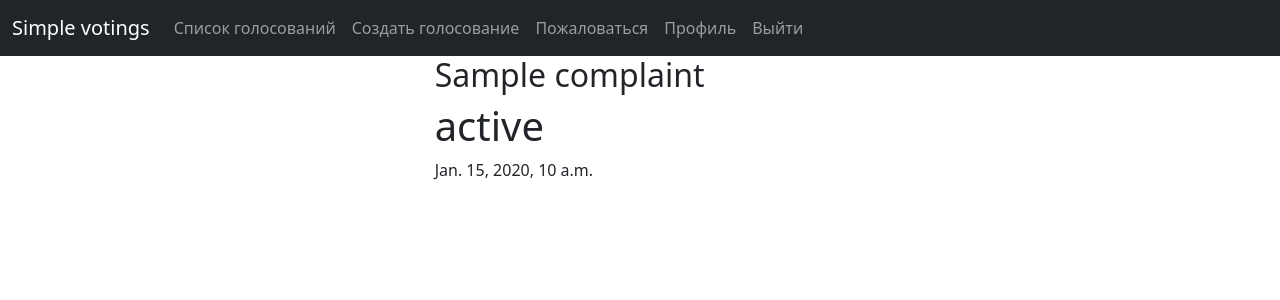
After one commit to setta1a/s1mple_votings_django, a Django app: page /view_complaint/ in a window 1280 px wide. The commit adds this page. Shown: the top 300 px of the page. Run offline with Django 4.2, Linux system fonts and the light colour scheme; a user stored in the database is signed in; tables that the repository leaves empty hold one stand-in row (values such as "Sample post"); some libraries are stand-ins or nearby versions.

Commit message:
add complaints

```diff
--- a/dj_project/urls.py
+++ b/dj_project/urls.py
@@ -4,7 +4,7 @@ from django.urls import path
 from django.conf.urls.static import static
 from dj_project import settings
 from first.views import voting_page, list_of_votings_page, index_page, add_voting, registration, redact_voting, profile, \
-    redact_profile, complaint
+    redact_profile, complaint, view_complaint
 
 urlpatterns = [
     path('admin/', admin.site.urls),
@@ -23,7 +23,8 @@ urlpatterns = [
     path('redact/<int:voting_id>/', redact_voting),
     path('profile/<int:profile_id>/', profile),
     path('redact_profile/<int:redact_profile_id>/', redact_profile),
-    path('complaint/', complaint)
+    path('complaint/', complaint),
+    path('view_complaint/', view_complaint)
 ]
 
 
--- a/first/models.py
+++ b/first/models.py
@@ -35,3 +35,4 @@ class Complaint(models.Model):
     description = models.CharField(max_length=200)
     author = models.ForeignKey(to=User, on_delete=models.CASCADE, default=1)
     created_at = models.DateTimeField()
+    status = models.CharField(max_length=100)
--- a/first/templates/menu.html
+++ b/first/templates/menu.html
@@ -15,10 +15,13 @@
                     <a class="nav-link" href="/add_voting/">Cоздать голосование</a>
                 </li>
                 <li class="nav-item">
-                    <a class="nav-link" href="/logout/">Выйти</a>
+                    <a class="nav-link" href="/complaint/">Пожаловаться</a>
                 </li>
                 <li class="nav-item">
                     <a class="nav-link" href="/profile/{{request.user.id}}/">Профиль</a>
+                </li>
+                <li class="nav-item">
+                    <a class="nav-link" href="/logout/">Выйти</a>
                 </li>
                 {% else %}
                 <li class="nav-item">
--- /dev/null
+++ b/first/templates/view_complaint.html
@@ -0,0 +1,24 @@
+{% extends 'base.html' %}
+
+{% block content %}
+<div class="conteiner">
+    <div class="row">
+        {% for complaint in complaints %}
+            <div class="col-4 offset-4 p-10 mt-5 fs-2">
+                <h2>{{complaint.name}}</h2>
+                <h1>{{complaint.status}}</h1>
+                {% if complaint.status == 1 %}
+                    <p class="p-2 bg-warning-subtle fs-2 border border-warning rounded-3">Жалоба отправлена на рассмотрение</p>
+                {% endif %}
+                {% if complaint.status == 2 %}
+                    <p class="p-2 bg-danger-subtle fs-2 border border-warning rounded-3">Жалоба отклонена</p>
+                {% endif %}
+                {% if complaint.status == 3 %}
+                    <p class="p-2 bg-success-subtle fs-2 border border-danger rounded-3">Жалоба одобрена</p>
+                {% endif %}
+                <p class="fs-6">{{complaint.created_at}}</p>
+            </div>
+        {% endfor %}
+    </div>
+</div>
+{% endblock %}
--- a/first/views.py
+++ b/first/views.py
@@ -216,6 +216,7 @@ def redact_voting(request, voting_id):
 
     return render(request, 'redact_voting.html', context)
 
+
 @login_required(login_url='/registration/')
 def profile(request, profile_id):
     """
@@ -237,6 +238,7 @@ def profile(request, profile_id):
     except:
         context["photo"] = "basic_profile_image.png"
     return render(request, "profile.html", context)
+
 
 @login_required(login_url='/registration/')
 def redact_profile(request, redact_profile_id):
@@ -295,9 +297,18 @@ def complaint(request):
                 name=request.POST['title'],
                 description=request.POST['description'],
                 author=request.user,
-                created_at=datetime.datetime.now()
+                created_at=datetime.datetime.now(),
+                status="1"
             )
             complaint.save()
     return render(request, "complaint.html", context)
 
+
+@login_required(login_url='/registration/')
+def view_complaint(request):
+    context = {}
+    arr = Complaint.objects.filter(author=request.user)
+    context["complaints"] = arr
+    return render(request, "view_complaint.html", context)
+
 # Create your views here.
```
Also changed, not shown: first/templates/add_voting.html (+3 -4 lines), first/migrations/0008_complaint_status.py (added).
